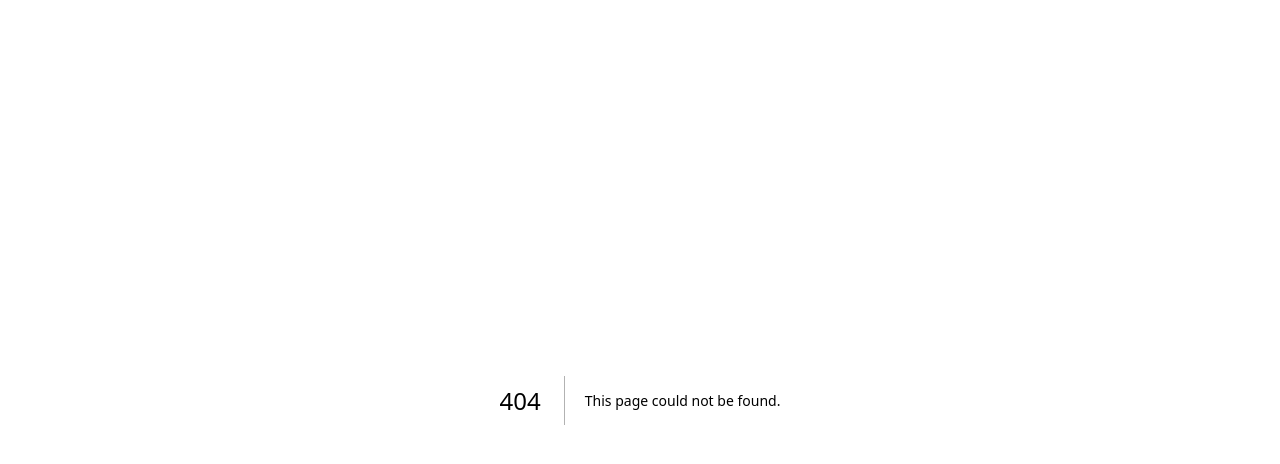
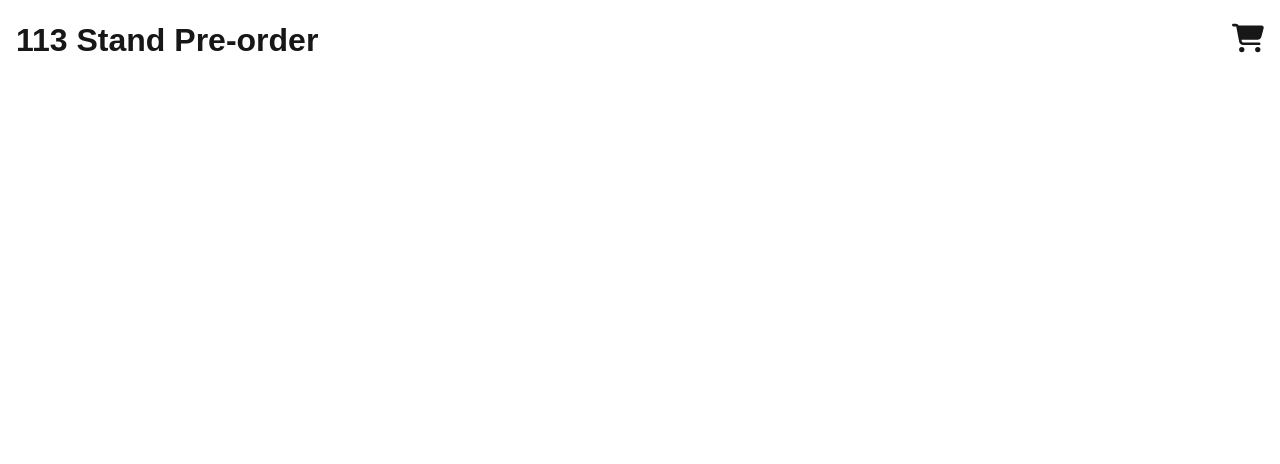
Before and after one commit to Timothy0508/113-schoolfair-site, a Next.js app: page /shopping in a window 1280 px wide. Before the commit this address had no page. Shown: the top 464 px of the page. Built offline with nearby package versions, Linux system fonts and the light colour scheme.

Commit message:
feat: add apge prepared for preorder

```diff
--- /dev/null
+++ b/src/app/shopping/page.tsx
@@ -0,0 +1,21 @@
+'use client'
+
+import { FontAwesomeIcon } from "@fortawesome/react-fontawesome";
+import styles from "./styles.module.css";
+import React from "react";
+import { faCartShopping } from "@fortawesome/free-solid-svg-icons";
+
+export default function ShoppingPage() {
+    return (
+        <>
+            <header className={styles.header}>
+                <h1 className={styles.title}>113 Stand Pre-order</h1>
+                <p className={styles.actions}>
+                    <button className={styles.button}>
+                        <FontAwesomeIcon icon={faCartShopping} className={styles.buttonIcon} />
+                    </button>
+                </p>
+            </header>
+        </>
+    )
+}
--- /dev/null
+++ b/src/app/shopping/styles.module.css
@@ -0,0 +1,22 @@
+.header {
+    display: flex;
+    justify-content: space-between;
+    align-items: center;
+    flex-direction: row;
+    padding: 1rem;
+}
+
+.title {
+    font-size: 2rem;
+    font-weight: bold;
+}
+
+.buttonIcon {
+    width: 2rem;
+    height: 2rem;
+}
+
+.button {
+    border: none;
+    cursor: pointer;
+}
```
